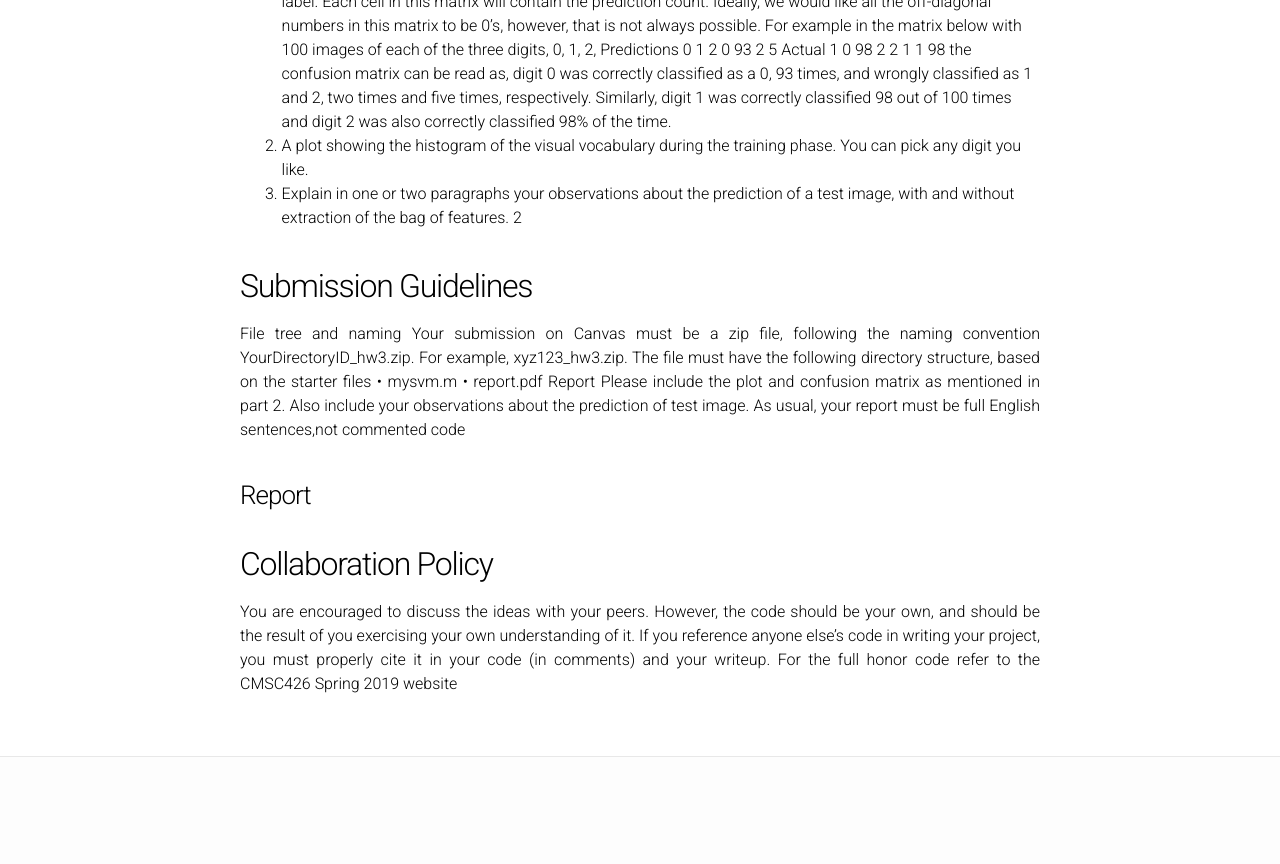
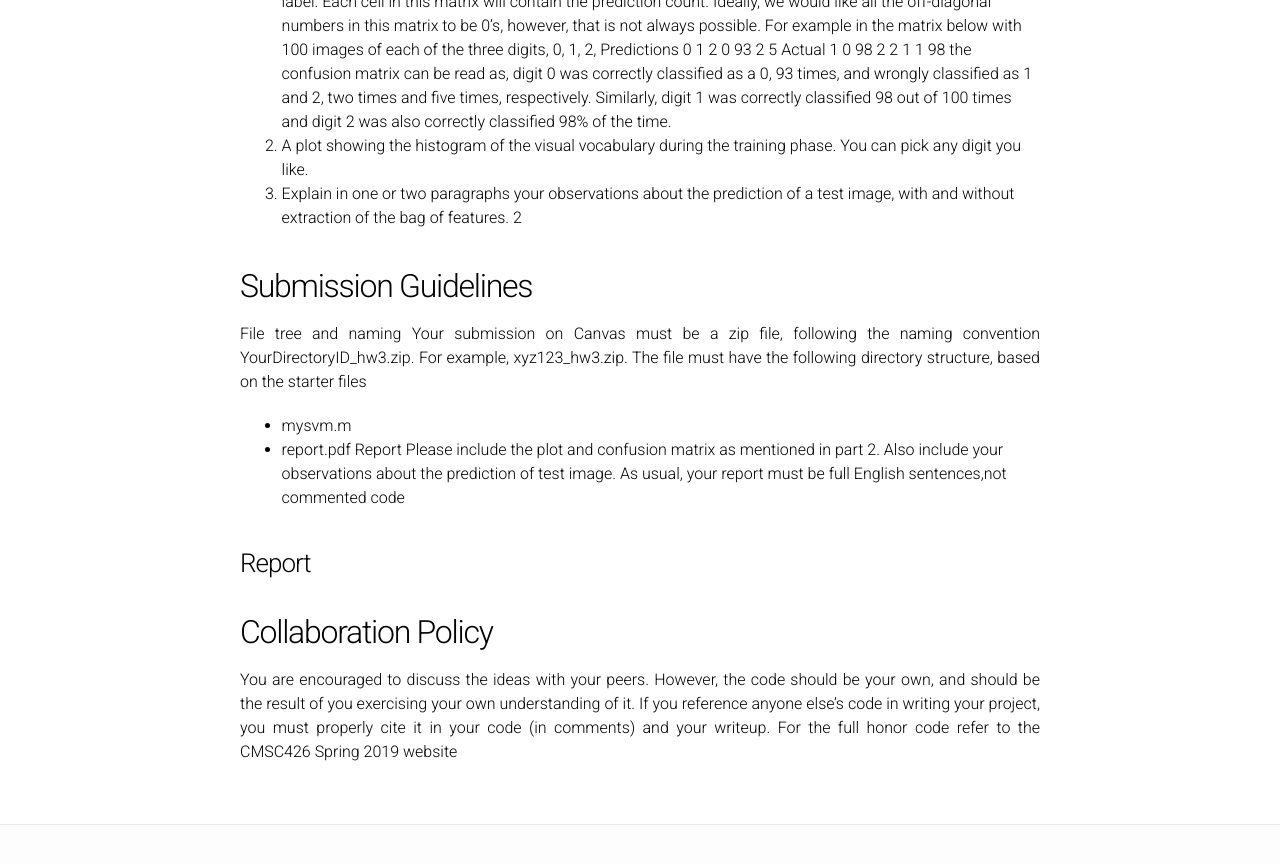
Before and after one commit to cmsc426spring2019/cmsc426spring2019.github.io, a Jekyll site: the page built from hw3.md, in a window 1280 px wide and 900 px high, scrolled down 2102 px. Shown: the top 864 px of the window. Built offline with Jekyll 4.4.1, drawn with Linux system fonts in a browser that asks for light colours; before the commit the page ends 2934 px from its top, so only the background shows below that.

Commit message:
Update hw3.md

```diff
--- a/hw3.md
+++ b/hw3.md
@@ -88,8 +88,8 @@ extraction of the bag of features.
 File tree and naming
 Your submission on Canvas must be a zip file, following the naming convention YourDirectoryID_hw3.zip. For
 example, xyz123_hw3.zip. The file must have the following directory structure, based on the starter files
-• mysvm.m
-• report.pdf
+- mysvm.m
+- report.pdf
 Report
 Please include the plot and confusion matrix as mentioned in part 2. Also include your observations about the
 prediction of test image.
```
